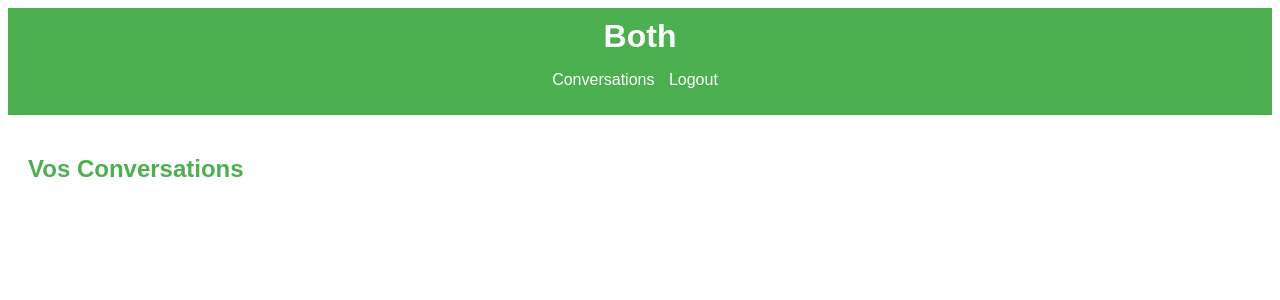
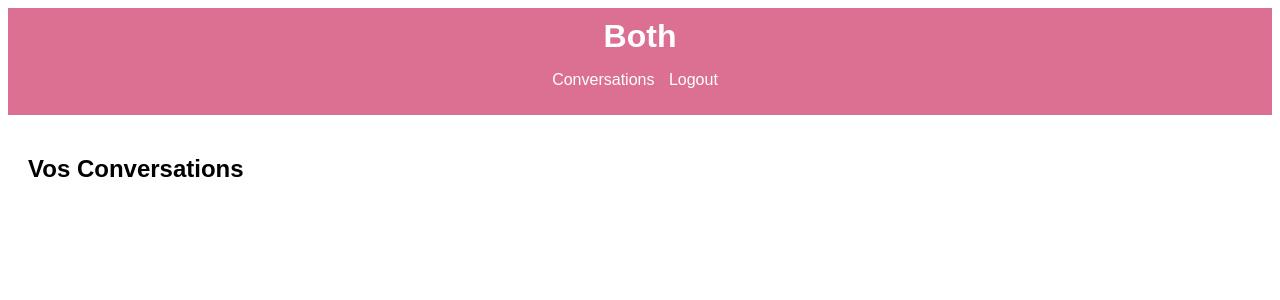
Before and after one commit to Blanche1718/PIL_2324_3, a Django app: page /conversation_list/ in a window 1280 px wide. Shown: the top 300 px of the page. Run offline with Django 5.2, Linux system fonts and the light colour scheme; the visitor is signed in with stand-in values (Sample User, id 1); data that the repository does not hold is empty.

Commit message:
Angelina

```diff
--- a/Rencontre/Both/static/Both/css/modif.css
+++ b/Rencontre/Both/static/Both/css/modif.css
@@ -1,5 +1,5 @@
 body {
-    background: linear-gradient(to left,pink, pink, white);
+    background: linear-gradient(to left,palevioletred, pink, white);
     margin-top: 20px;
 }
 
--- a/Rencontre/Both/static/Both/css/style_chat.css
+++ b/Rencontre/Both/static/Both/css/style_chat.css
@@ -4,7 +4,7 @@ body {
 }
 
 header {
-    background-color: #4CAF50;
+    background-color: palevioletred;
     color: white;
     padding: 10px 0;
     text-align: center;
@@ -34,7 +34,7 @@ main {
 }
 
 h2 {
-    color: #4CAF50;
+    color: black;
 }
 
 #messages {
```
Also changed, not shown: Rencontre/Both/templates/Both/suggestions.html (+5 -6 lines), Rencontre/Both/views.py (line endings or trailing spaces).
